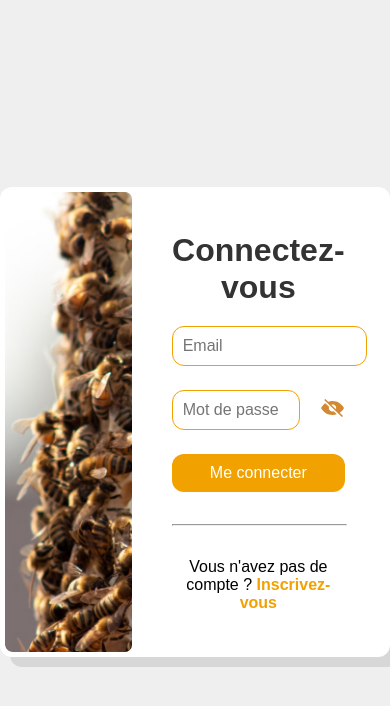
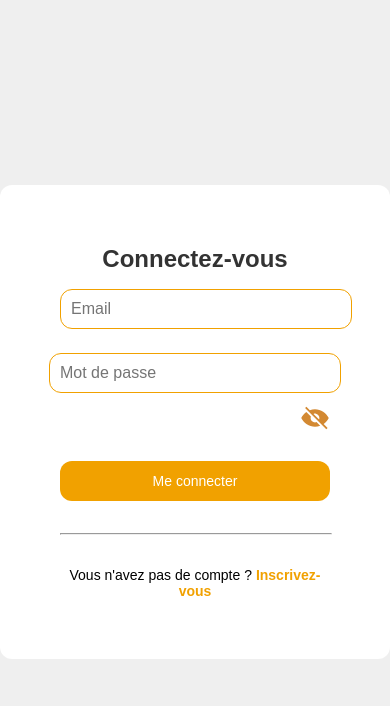
Before and after one commit to maxsanch/SAE301rattrapage, a PHP site: page /index.php?page=Connexion in a window 390 px wide. Shown: the top 706 px of the page. Run offline with PHP 8.4, Linux system fonts and the light colour scheme.

Commit message:
mobile connexion

```diff
--- /dev/null
+++ b/styles/kgs.css
@@ -0,0 +1,40 @@
+
+ .back {
+        grid-template-columns: 1fr ; /* Supprime la disposition en deux colonnes */
+        padding: 20px;
+        box-shadow: none; /* Optionnel : supprimer les ombres */
+    }
+
+    .photo {
+        display: none; /* Cache l'image */
+    }
+
+    form {
+
+        gap: 16px; /* Ajuste l'écart entre les éléments */
+    }
+
+    .connectez {
+        font-size: 24px; /* Réduit la taille de la police du titre */
+    }
+
+
+
+    button {
+        padding: 12px;
+        font-size: 14px;
+    }
+
+    .inscription {
+        font-size: 14px; /* Réduit la taille du texte */
+    }
+
+    .mdpconnex {
+        flex-direction: column; /* Arrange les éléments verticalement */
+        gap: 10px;
+    }
+
+    .oeil {
+        width: 30px; /* Réduit la taille de l'icône de l'œil */
+        align-self: flex-end; /* Aligne l'œil à droite */
+    }
--- a/vue/vueConnexion.php
+++ b/vue/vueConnexion.php
@@ -5,6 +5,8 @@
     <meta charset="UTF-8">
     <meta name="viewport" content="width=device-width, initial-scale=1.0">
     <link rel="stylesheet" href="../styles/connexion.css">
+    <link rel="stylesheet" media="(max-width: 620px)" href="../styles/kgs.css">
+
     <title>Page connexion</title>
 </head>
 
--- a/vue/vueInscription.php
+++ b/vue/vueInscription.php
@@ -9,6 +9,7 @@
     <title>Page d'inscription</title>
     <!-- Lien vers la feuille de style CSS pour la mise en forme de la page -->
     <link rel="stylesheet" href="../styles/connexion.css">
+    <link rel="stylesheet" media="(max-width: 620px)" href="../styles/kgs.css">
 </head>
 
 <body>
```
